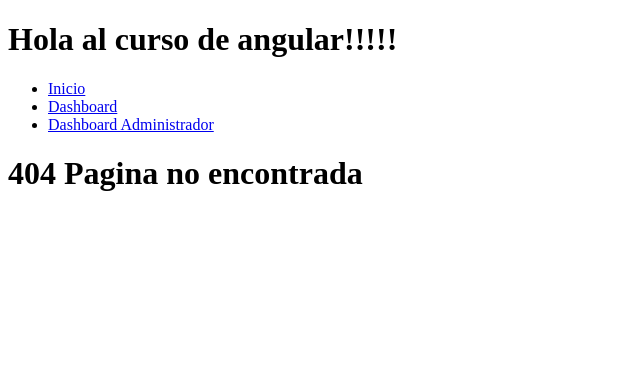
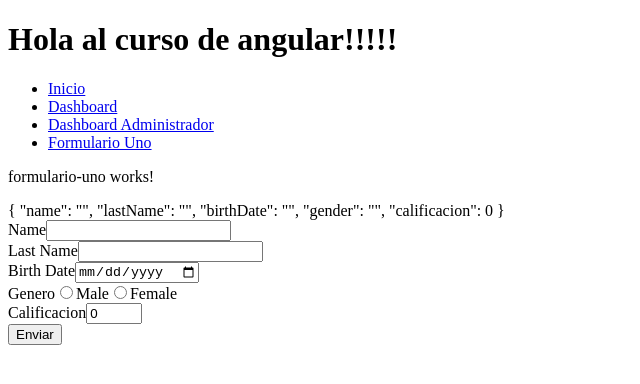
Before and after one commit to carlosmarind/angular-app, an Angular app: page /formulario-uno in a window 1280 px wide. Before the commit this address had no page. Shown: the top 384 px of the page, without its empty margins (0-640 px from the left). Built offline with nearby package versions, Linux system fonts and the light colour scheme.

Commit message:
formulario por plantillas angular

```diff
--- a/src/app/app-routing.module.ts
+++ b/src/app/app-routing.module.ts
@@ -8,11 +8,13 @@ import { NotFoundComponent } from './components/not-found/not-found.component';
 import { AdminDashboardComponent } from './components/admin-dashboard/admin-dashboard.component';
 import { authGuard } from './components/auth.guard';
 import { LoginComponent } from './components/login/login.component';
+import { FormularioUnoComponent } from './components/formulario-uno/formulario-uno.component';
 
 const routes: Routes = [
   { path: '', component: HomeComponent },
   { path: 'admin', component: AdminDashboardComponent, canActivate: [authGuard] },
   { path: 'login', component: LoginComponent },
+  { path: 'formulario-uno', component: FormularioUnoComponent },
   {
     path: 'dashboard', component: DashboardComponent,
     children: [
--- a/src/app/app.component.html
+++ b/src/app/app.component.html
@@ -4,6 +4,7 @@
         <li><a routerLink="/">Inicio</a></li>
         <li><a routerLink="/dashboard">Dashboard</a></li>
         <li><a routerLink="/admin">Dashboard Administrador</a></li>
+        <li><a routerLink="/formulario-uno">Formulario Uno</a></li>
     </ul>
 </nav>
 <router-outlet></router-outlet>
--- a/src/app/app.module.ts
+++ b/src/app/app.module.ts
@@ -18,7 +18,8 @@ import { DashboardDetailsComponent } from './components/dashboard-details/dashbo
 import { NotFoundComponent } from './components/not-found/not-found.component';
 import { AdminDashboardComponent } from './components/admin-dashboard/admin-dashboard.component';
 import { LoginComponent } from './components/login/login.component';
-import { FormsModule } from '@angular/forms';
+import { FormsModule, ReactiveFormsModule } from '@angular/forms';
+import { FormularioUnoComponent } from './components/formulario-uno/formulario-uno.component';
 
 
 @NgModule({
@@ -36,12 +37,14 @@ import { FormsModule } from '@angular/forms';
     NotFoundComponent,
     AdminDashboardComponent,
     LoginComponent,
+    FormularioUnoComponent,
   ],
   imports: [
     BrowserModule,
     AppRoutingModule,
     HttpClientModule,
     FormsModule,
+    ReactiveFormsModule
   ],
   providers: [
     CapitalizarPipe,
--- /dev/null
+++ b/src/app/components/formulario-uno/formulario-uno.component.html
@@ -0,0 +1,43 @@
+<p>formulario-uno works!</p>
+
+{{ formData | json}}
+
+<form #myform="ngForm" (ngSubmit)="onSubmit(myform)">
+
+    <div>
+        <label for="name">Name</label>
+        <input #name="ngModel" type="text" id="name" name="name" [(ngModel)]="formData.name" required minlength="5">
+
+        <div *ngIf="(name.touched ) && name.hasError('required')">El campo nombre es requerido</div>
+        <div *ngIf="(name.touched || myform.submitted) && name.hasError('minlength')">El campo nombre debe tener al menos 5 caracteres</div>
+    </div>
+    <div>
+        <label for="lastName">Last Name</label>
+        <input #lastName="ngModel" type="text" id="lastName" name="lastName" [(ngModel)]="formData.lastName" pattern="[pP]latano|[cC]ereza">
+
+        <div *ngIf="(lastName.touched || myform.submitted) && lastName.hasError('pattern')">El campo last name no cumple con el patro de expresion</div>
+    </div>
+    <div>
+        <label for="birthDate">Birth Date</label>
+        <input type="date" id="birthDate" name="birthDate" [(ngModel)]="formData.birthDate">
+    </div>
+    <div>
+        <label>Genero</label>
+
+        <input type="radio" id="male" name="gender" value="male" [(ngModel)]="formData.gender">
+        <label for="male">Male</label>
+
+        <input type="radio" id="female" name="gender" value="female" [(ngModel)]="formData.gender">
+        <label for="female">Female</label>
+    </div>
+
+    <div>
+        <label for="calificacion">Calificacion</label>
+        <input #calificacion="ngModel" type="number" id="calificacion" name="calificacion" [(ngModel)]="formData.calificacion" min="5" max="20">
+
+        <div *ngIf="(calificacion.touched || myform.submitted) && calificacion.hasError('min')">El valor no puede ser inferior a 5</div>
+        <div *ngIf="(calificacion.touched || myform.submitted) && calificacion.hasError('max')">El valor no puede ser superior a 20</div>
+    </div>
+
+    <button type="submit">Enviar</button>
+</form>
--- /dev/null
+++ b/src/app/components/formulario-uno/formulario-uno.component.ts
@@ -0,0 +1,28 @@
+import { ThisReceiver } from '@angular/compiler';
+import { Component } from '@angular/core';
+import { NgForm } from '@angular/forms';
+
+@Component({
+  selector: 'app-formulario-uno',
+  templateUrl: './formulario-uno.component.html',
+  styleUrls: ['./formulario-uno.component.css']
+})
+export class FormularioUnoComponent {
+
+  formData = {
+    name: '',
+    lastName: '',
+    birthDate: '',
+    gender: '',
+    calificacion: 0,
+  }
+
+  onSubmit(form: NgForm) {
+    if (form.valid) {
+      console.log("enviado datos de formulario", this.formData);
+      form.resetForm();
+    } else {
+      console.log("formulario invalido");
+    }
+  }
+}
```
Also changed, not shown: src/app/components/formulario-uno/formulario-uno.component.css (added), 1 other file (tests, documents, lock files or other folders).
